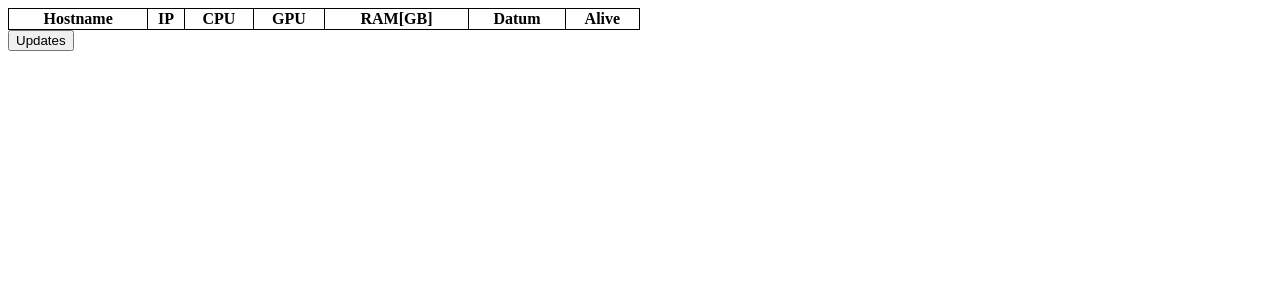
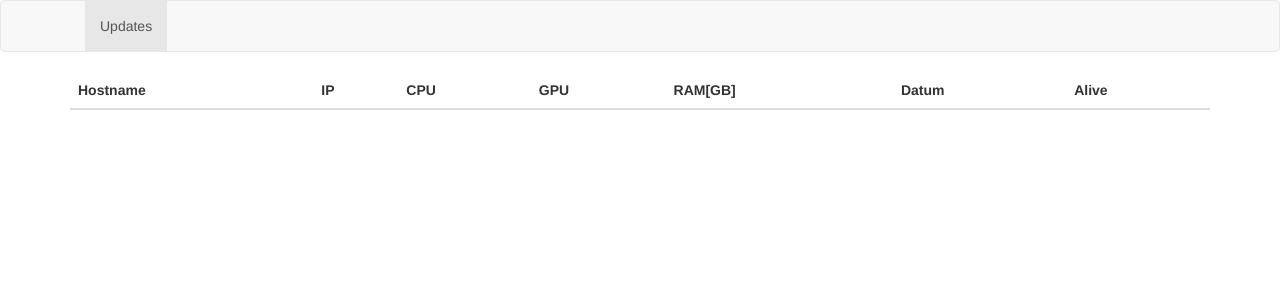
Before and after one commit to DavidWein94/netprog17, a Flask app: page / in a window 1280 px wide. Shown: the top 300 px of the page. Run offline with Flask 2, Linux system fonts and the light colour scheme; data that the repository does not hold is empty; some libraries are stand-ins or nearby versions.

Commit message:
Bootstrap to Templates

```diff
--- a/Server/templates/clients.html
+++ b/Server/templates/clients.html
@@ -1,17 +1,49 @@
 <!DOCTYPE html>
-<html lang="en">
 <head>
     <meta charset="UTF-8">
-    <title>Clients</title>
-<style>
-table, th, td {
-    border: 1px solid black;
-    border-collapse: collapse;
-}
-</style>
+    <title>Clienten</title>
+
+<link rel="stylesheet" href="https://maxcdn.bootstrapcdn.com/bootstrap/3.3.7/css/bootstrap.min.css">
+
+<!-- jQuery library -->
+<script src="https://ajax.googleapis.com/ajax/libs/jquery/3.2.1/jquery.min.js"></script>
+
+<!-- Latest compiled JavaScript -->
+<script src="https://maxcdn.bootstrapcdn.com/bootstrap/3.3.7/js/bootstrap.min.js"></script>
 </head>
-<body>
-<table style="width:50%">
+<header class="header2" id="header2">
+      <meta charset="UTF-8">
+
+    <nav role="navigation" class="navbar navbar-default">
+        <div class="container">
+            <div class="navbar-header">
+                <button data-target="#navbar-collapse-02" data-toggle="collapse" class="navbar-toggle" type="button">
+                    <span class="sr-only">Toggle navigation</span>
+                    <span class="icon-bar"></span>
+                    <span class="icon-bar"></span>
+                    <span class="icon-bar"></span>
+                </button>
+            </div>
+
+            <div id="navbar-collapse-02" class="collapse navbar-collapse">
+                <ul class="nav navbar-nav">
+                    <li class="active"><a href="/updates">Updates</a></li>
+                    <li><a href="#"></a></li>
+                </ul>
+            </div><!-- /.navbar-collapse -->
+        </div>
+    </nav>
+
+    <div class="intro center-content">
+        <div class="container">
+            <div class="row">
+
+                <div class="col-md-12">
+
+                    <div class="text-left">
+
+                        <table class="table">
+                            <thead>
                             <tr>
                                 <th>Hostname</th>
 								<th>IP</th>
@@ -21,8 +53,11 @@ table, th, td {
 								<th>Datum</th>
 								<th>Alive</th>
                             </tr>
+                            </thead>
+                            <tbody>
+
                             {%for client in clients%}
-<tr>
+                            <tr class="info">
                                 <td>{{client.hostname}}</td>
 								<td>{{client.ip}}</td>
 								<td>{{client.cpu}}</td>
@@ -32,10 +67,20 @@ table, th, td {
 								<td>{{client.alive}}</td>
 								</tr>
                             {% endfor %}
+
+                            </tbody>
                         </table>
-<form action={{updateslink}}>
-    <input type="submit" value="Updates"> </input>
-</form>
 
-</body>
+                    </div>
+
+                </div>
+
+            </div><!-- row -->
+
+        </div><!-- intro -->
+
+    </div><!-- container -->
+
+</header><!-- header -->
+
 </html>
```
Also changed, not shown: Server/templates/updates.html (+59 -12 lines). Lines whose indentation alone changed are shown as unchanged.
